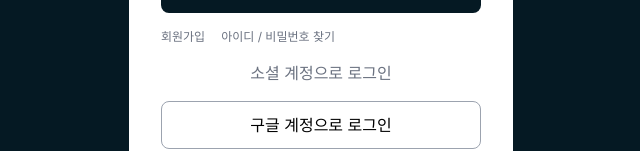
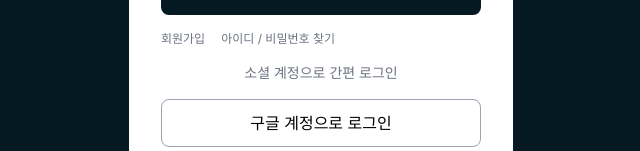
Before and after one commit to jaejaljaejal/jaejaljaejal, a Next.js app in the folder jaejaljaejal-front/: page /login in a window 1280 px wide. Shown: the part 407-558 px from the top of the page, without its empty margins (319-959 px from the left). Built offline with nearby package versions, Linux system fonts and the light colour scheme.

Commit message:
로그인 버튼 추가

```diff
--- a/jaejaljaejal-front/app/login/page.tsx
+++ b/jaejaljaejal-front/app/login/page.tsx
@@ -37,7 +37,7 @@
             아이디 / 비밀번호 찾기
           </a>
         </div>
-        <p className="text-gray-500 my-4">소셜 계정으로 로그인</p>
+        <p className="text-sm text-gray-500 my-4">소셜 계정으로 간편 로그인</p>
         <div className="flex flex-col space-y-2 w-80">
           <button
             type="button"
```
